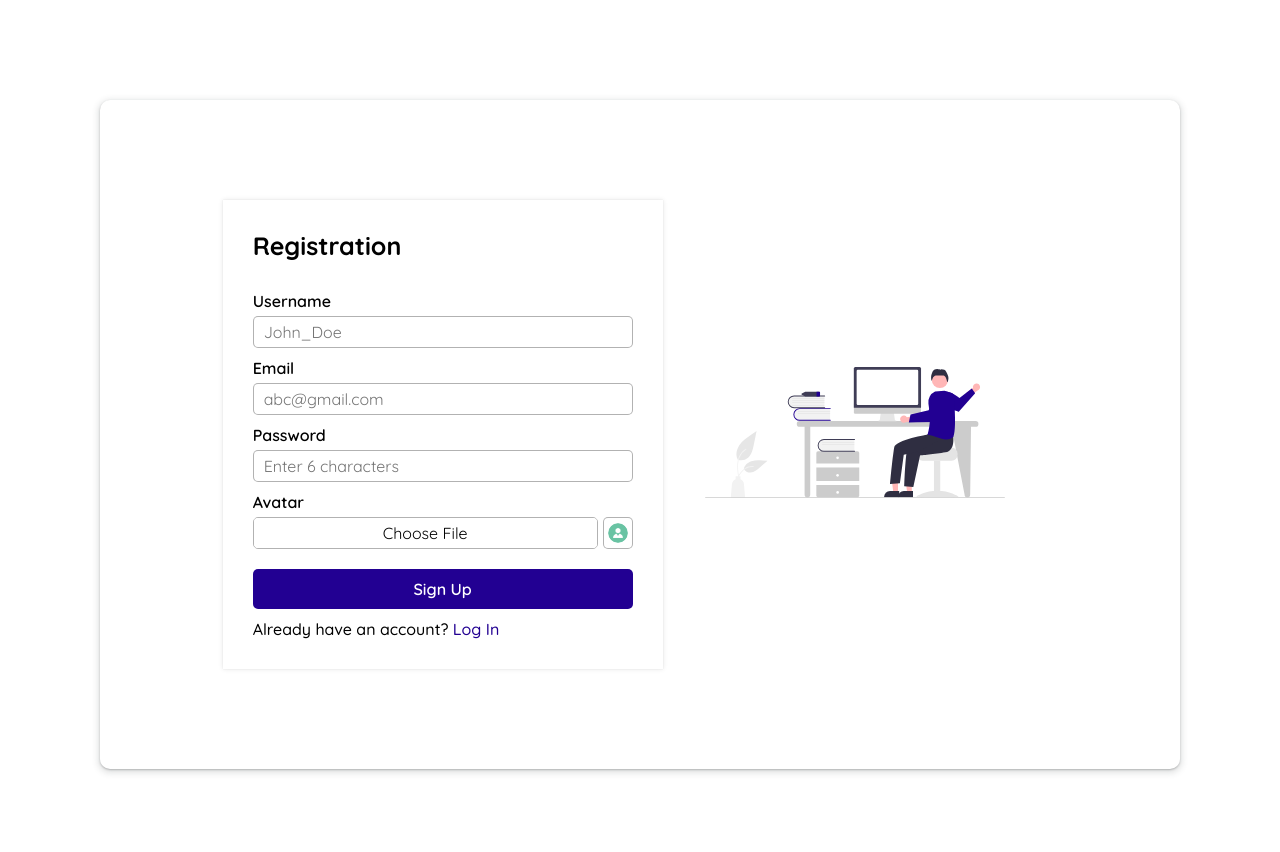
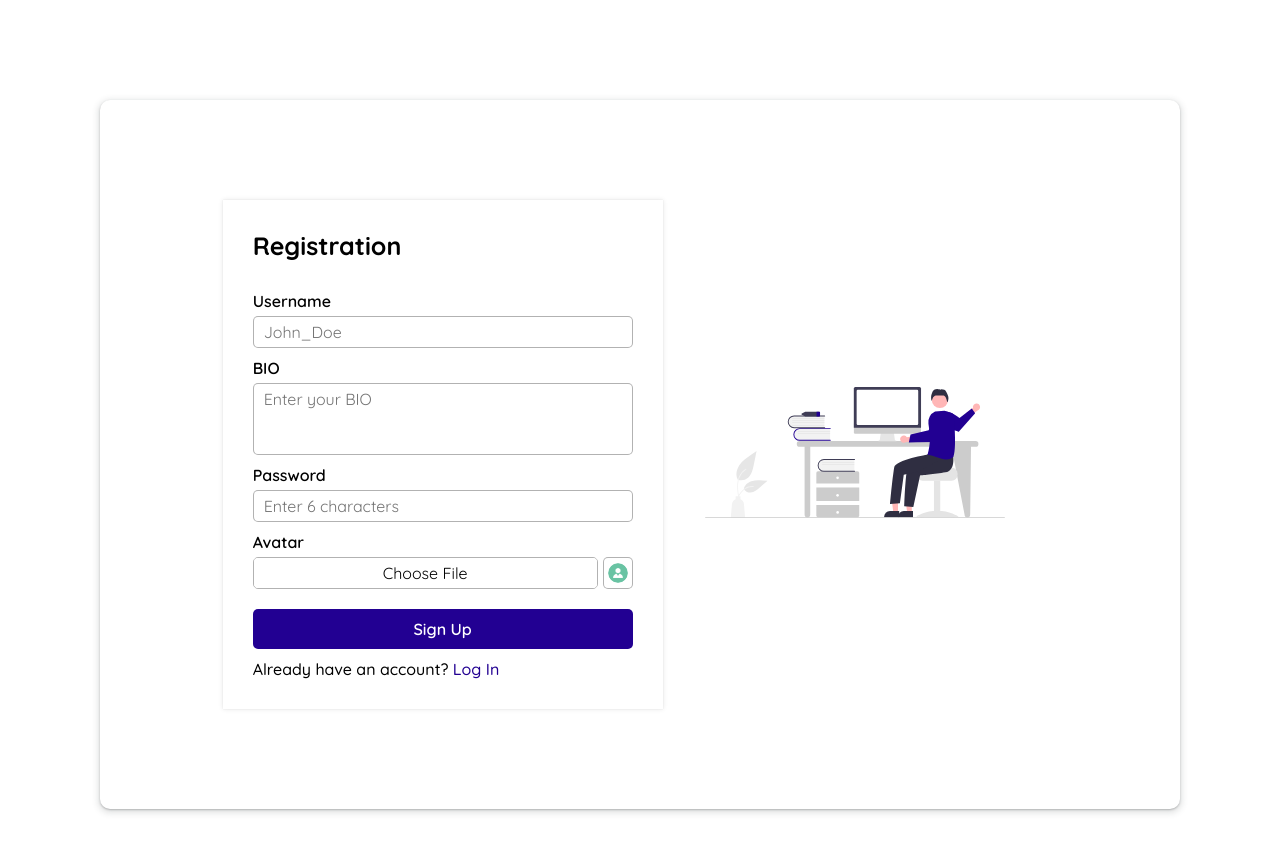
Before and after one commit to sidul567/collaborative-task-management-app, a React (Create React App) app: page / in a window 1280 px wide. Shown: the top 852 px of the page. Built offline with nearby package versions, Linux system fonts and the light colour scheme.

Commit message:
Update Register and Login page

```diff
--- a/src/components/User/Login.js
+++ b/src/components/User/Login.js
@@ -68,7 +68,7 @@ function Login() {
                             <input type="submit" value="Login" />
                         </div>
                         {error && <div className="error">{error}</div>}
-                        <p>Don't have an account? <Link to="/register">Sign Up</Link></p>
+                        <p>Don't have an account? <Link to="/">Sign Up</Link></p>
                     </form>
                 </div>
                 <div className="loginImg">
--- a/src/components/User/Registration.js
+++ b/src/components/User/Registration.js
@@ -8,7 +8,7 @@ import bcrypt from "bcryptjs-react";
 function Registration() {
     const [registrationInfo, setRegistrationInfo] = useState({
         username: "",
-        email: "",
+        bio: "",
         password: "",
         avatar: "",
     });
@@ -83,8 +83,8 @@ function Registration() {
                             <input type="text" name="username" placeholder='John_Doe' onChange={handleRegistrationInput} required />
                         </div>
                         <div className="form-group">
-                            <label htmlFor="email">Email</label>
-                            <input type="email" name="email" placeholder='abc@gmail.com' onChange={handleRegistrationInput} required />
+                            <label htmlFor="email">BIO</label>
+                            <textarea type="text" name="bio" placeholder='Enter your BIO' rows={3} onChange={handleRegistrationInput} required />
                         </div>
                         <div className="form-group">
                             <label htmlFor="password">Password</label>
```
